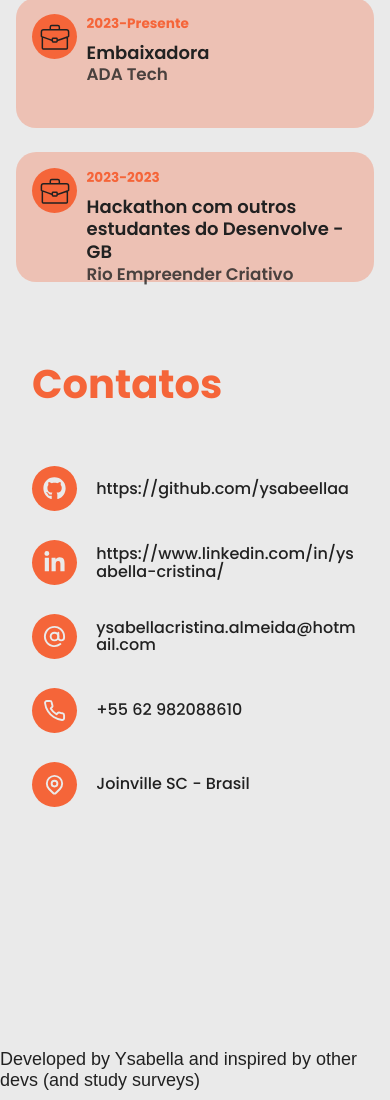
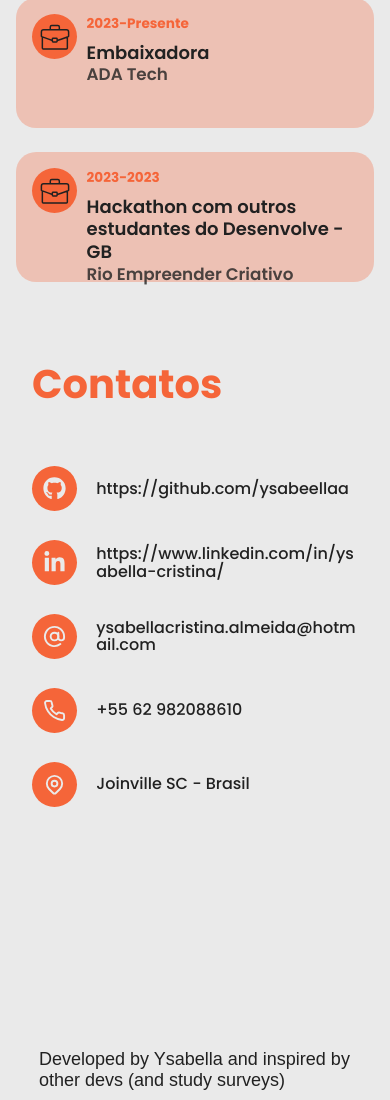
Before and after one commit to ysabeellaa/teste_port, a React (Create React App) app: page / in a window 390 px wide. Shown: the part 7929-9029 px from the top of the page. Built offline with nearby package versions, Linux system fonts and the light colour scheme; a web font is replaced by a local one.

Commit message:
footer fix

```diff
--- a/src/components/Footer/Footer.css
+++ b/src/components/Footer/Footer.css
@@ -11,9 +11,16 @@
   font-family: var(--primaryFont);
   font-size: 18px;
   font-weight: 500;
+  /* width: 80%; */
 
 }
 
 .footer p span {
   font-size: 24px;
 }
+
+@media screen and ( max-width : 800px ) {
+  .footer p{
+    width: 80%;
+  }
+}
--- a/src/components/Landing/Landing.css
+++ b/src/components/Landing/Landing.css
@@ -110,10 +110,7 @@
   .landing-img {
     height: 350px;
   }
-  .landing-container-right{
-    /* margin-top: 5rem; */
-    /* height: 100%; */
-  }
+
 
   .landing-container-right-content h6 {
     font-size: 1.1rem;
```
